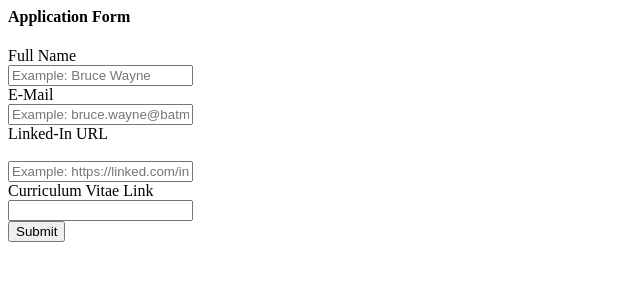
After one commit to Junaidadams/Jovian-careers-website-v2, a Flask app: template templates/application_form.html in a window 1280 px wide. The commit adds this page. Shown: the top 300 px of the page, without its empty margins (0-640 px from the left). Run offline with Flask 3, Linux system fonts and the light colour scheme; the template is opened without the code that fills it, so the values that code supplies are empty; parts of the project's set-up code (start-up, migrations or seed data) failed here and were passed over.

Commit message:
Form now links to database + added form

```diff
--- a/app.py
+++ b/app.py
@@ -1,5 +1,5 @@
-from flask import Flask, render_template, jsonify
-from database import load_jobs_from_db
+from flask import Flask, render_template, jsonify, request
+from database import load_jobs_from_db, load_jobs_from_db, add_application_to_db
 app = Flask(__name__)
 
 
@@ -17,12 +17,19 @@ def list_jobs():
 
 @app.route("/job/<id>")
 def show_job(id):
-    job = load_jobs_from_db(id)
+    job = load_job_from_db(id)
     if not job:
         return "Not found", 404
     return render_template("jobpage.html", job = job)
 
+@app.route("job/<id>/apply", methods=['post'])
+def apply_to_job(id):
+    data = request.form
+    job = load_job_from_db(id)
 
+    add_application_to_db(id, data)
+
+    return render_template('application_submitted.html', application = data, job=job)
 
 if __name__ == "__main__":
     app.run("0.0.0.0", debug = True)
--- a/database.py
+++ b/database.py
@@ -1,6 +1,6 @@
 from sqlalchemy import create_engine, text
 
-db_connection_string  = "mysql+pymysql://8rrg1t084f9cx635zqhl:pscale_pw_kuDzXO6pVFP4ZRhqJGDqb1HSxVfz8E6tLpzSevDpzRN@aws.connect.psdb.cloud/joviancareers?charset=utf8mb4"
+db_connection_string  = "mysql+pymysql://uvc61wgaht368k3g7w72:pscale_pw_DEewrtx7jdlqYzG1hmc2B38k9T2JCKQSVqciEjBHH9M@aws.connect.psdb.cloud/joviancareers?charset=utf8mb4"
 
 # Not sure how to encode sever password/username
 
@@ -24,3 +24,13 @@ def load_job_from_db(id):
             return None
         else:
             return dict(rows[0])
+
+def add_application_to_db(job_id, data):
+    with engine.connect() as conn:
+        query = text("INSERT INTO applications (job_id, full_name, email, linked_in, cv_link) VALUES (job_id, :full_name, :e-mail, :linked-in, :cv_link)")
+        conn.execute(query,
+                    job_id=job_id,
+                    full_name=data['full_name'],
+                    email=data['e-mail'],
+                    linkedin=data['linked-in'],
+                    cv_link=data['cv_link'])
--- /dev/null
+++ b/templates/application_form.html
@@ -0,0 +1,25 @@
+<h4>Application Form</h4>
+<form action = "/job/{{job['id']}}/apply" method = "post">
+    <div class="mb-2">
+        <label>Full Name</label>
+        <br>
+        <input type= "text" name = "full_name" placeholder="Example: Bruce Wayne">
+    </div>
+
+    <div class="mb-2">
+        <label>E-Mail</label>
+        <br>
+        <input type= "text" name = "e-mail" placeholder="Example: bruce.wayne@batman.com">
+    </div>
+
+    <div class="mb-2">
+        <label>Linked-In URL</label><br>
+        <br>
+        <input type= "text" name = "linked-in" placeholder="Example: https://linked.com/in/brucewayne">
+    </div>
+    <div class="mb-2">
+        <label>Curriculum Vitae Link</label><br>
+        <input type = "text" name = "cv_link">
+    </div>
+    <input type= "submit">
+</form>
--- a/templates/jobpage.html
+++ b/templates/jobpage.html
@@ -15,7 +15,7 @@
         <h4>Responsibilities</h4>
         <ul>
             {% for line in job.responsibility.split("\n") %}
-                <li></li>
+                <li>{{line}}</li>
             {% endfor %}
         </ul>>
         <p>{{job.responsibilities}}</p>
@@ -23,6 +23,7 @@
         <p>{{job.requirements}}</p>
         <h4>Salary</h4>
         <p>{{job.currency}}{{job.salary}}</p>
+        {% include "application_form.html" %}
     </div>
     {% include "footer.html" %}
 </body>
--- a/templates/nav.html
+++ b/templates/nav.html
@@ -1,7 +1,7 @@
 <nav class="navbar shadow-sm fixed-top py-2 bg-body-tertiary border-bottom">
     <div class="container d-flex flex-wrap">
       <ul class="nav me-auto">
-        <li class="nav-item"><a href="https://www.jovian.ai" class="nav-link link-body-emphasis px-2 active" aria-current="page">Home</a></li>
+        <li class="nav-item"><a href="/" class="nav-link link-body-emphasis px-2 active" aria-current="page">Home</a></li>
         <li class="nav-item"><a href="https://www.jovian.ai/courses" class="nav-link link-body-emphasis px-2">Courses</a></li>
         <li class="nav-item"><a href="https://www.jovian.ai/events" class="nav-link link-body-emphasis px-2">Events</a></li>
         <li class="nav-item"><a href="https://www.jovian.ai/about" class="nav-link link-body-emphasis px-2">FAQs</a></li>
```
Also changed, not shown: templates/application_submitted.html (added, +35 -0 lines).
